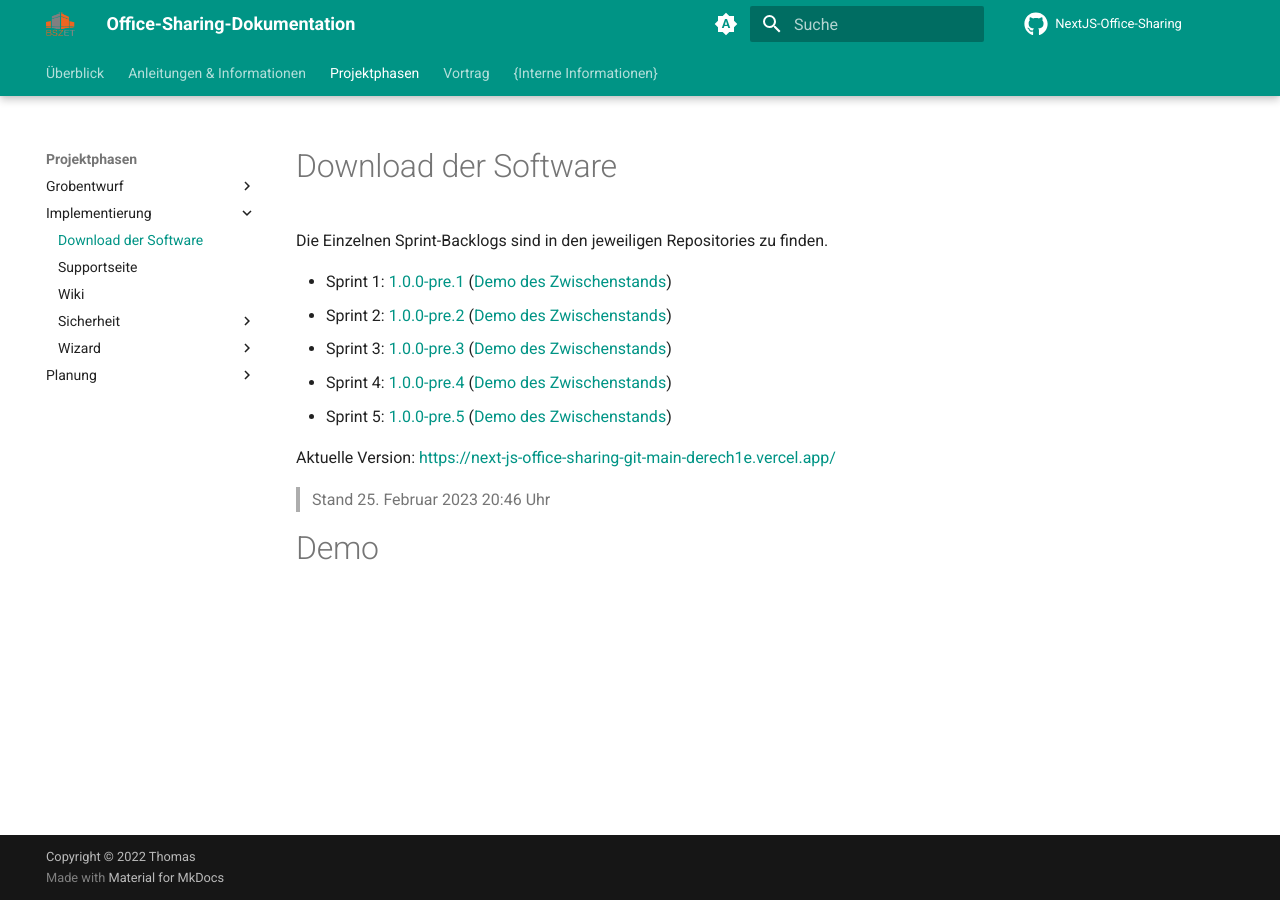
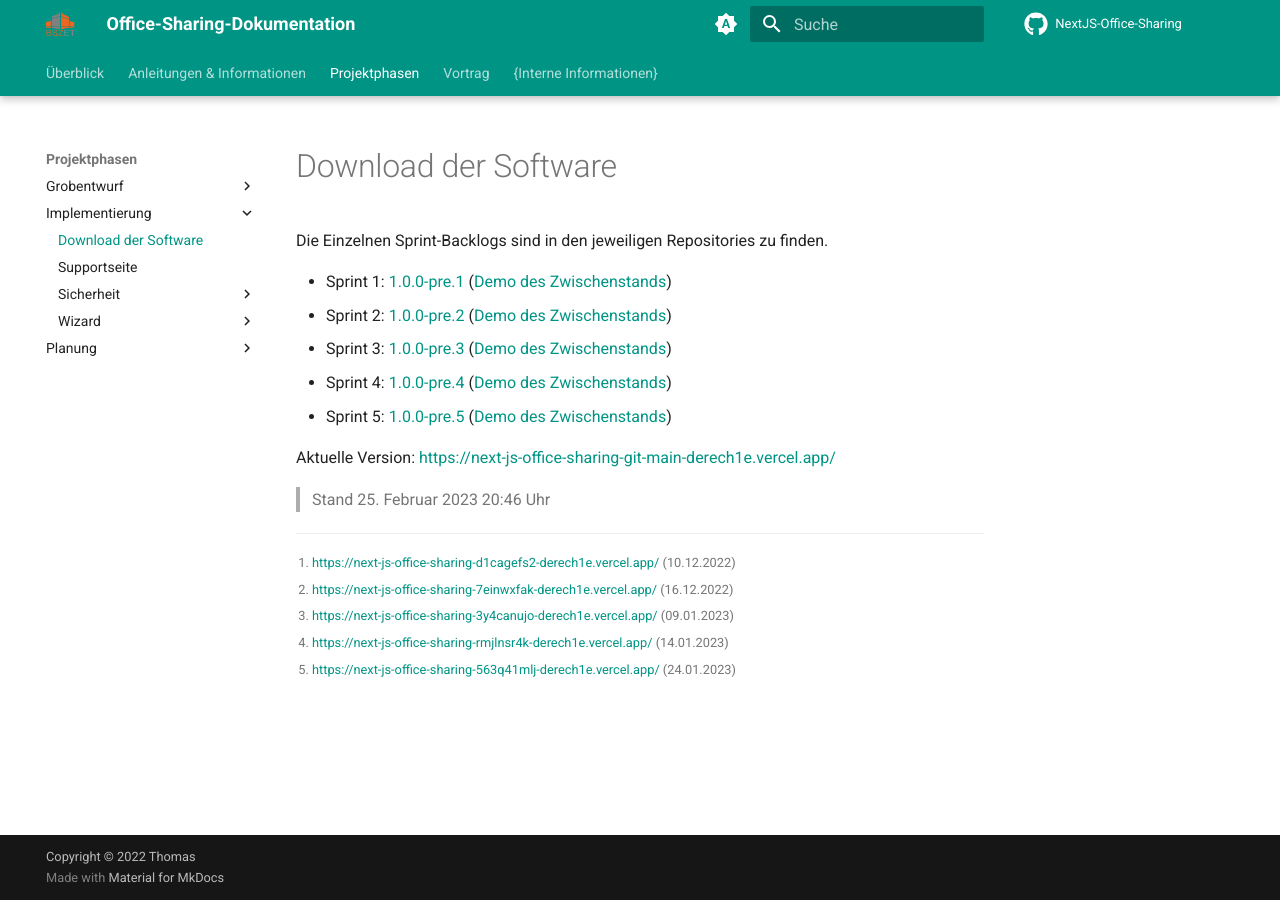
Before and after one commit to gz-bad-erzland-p2/Dokumentation, an MkDocs documentation site: the page built from docs/projektphasen/implementierung/download.md, in a window 1280 px wide. Built offline with MkDocs 1.6.1 and Material for MkDocs 9.7.7, drawn with Linux system fonts in a browser that asks for light colours; comment, search, counter and statistics services are not loaded.

```diff
--- a/docs/projektphasen/implementierung/download.md
+++ b/docs/projektphasen/implementierung/download.md
@@ -12,4 +12,8 @@ Aktuelle Version: https://next-js-office-sharing-git-main-derech1e.vercel.app/
 
 > Stand 25. Februar 2023 20:46 Uhr
 
-# Demo
+[^1]: https://next-js-office-sharing-d1cagefs2-derech1e.vercel.app/ (10.12.2022)
+[^2]: https://next-js-office-sharing-7einwxfak-derech1e.vercel.app/ (16.12.2022)
+[^3]: https://next-js-office-sharing-3y4canujo-derech1e.vercel.app/ (09.01.2023)
+[^4]: https://next-js-office-sharing-rmjlnsr4k-derech1e.vercel.app/ (14.01.2023)
+[^5]: https://next-js-office-sharing-563q41mlj-derech1e.vercel.app/ (24.01.2023)
```
Also changed, not shown: docs/projektphasen/implementierung/support-seite.md (+7 -1 lines), docs/projektphasen/implementierung/wiki.md (deleted, +0 -3 lines).
